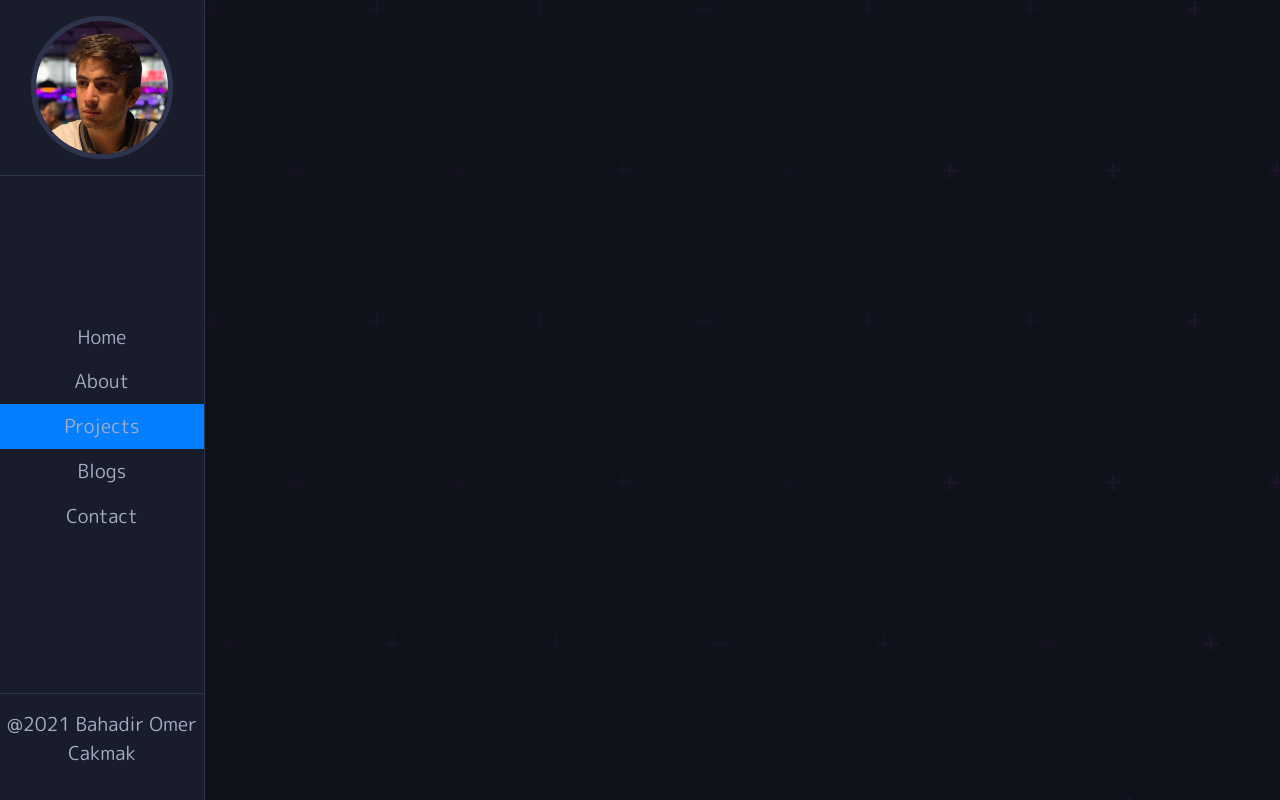
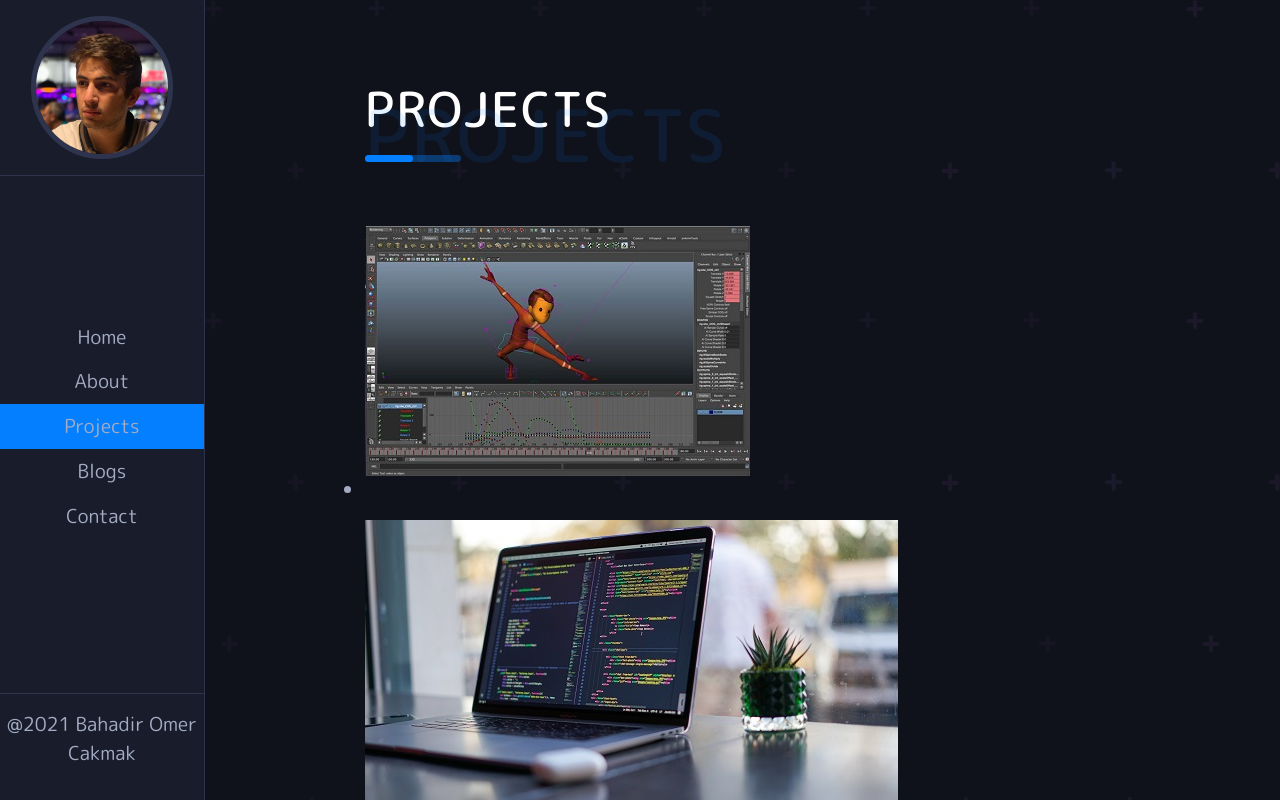
Before and after one commit to bomercakmak/my-portfolio-react, a React (Create React App) app: page /projects in a window 1280 px wide. Shown: the top 800 px of the page. Built offline with nearby package versions, Linux system fonts and the light colour scheme.

Commit message:
I added MenuItems component to create each menu item.

```diff
--- /dev/null
+++ b/src/Components/Categories.js
@@ -0,0 +1,11 @@
+import React from 'react'
+
+function Categories() {
+    return (
+        <div>
+
+        </div>
+    )
+}
+
+export default Categories
--- /dev/null
+++ b/src/Components/MenuItems.js
@@ -0,0 +1,25 @@
+import React from "react";
+
+function MenuItems({ menuItems }) {
+  return (
+    <div>
+      {menuItems.map((item) => {
+        return (
+          <div className="project" key={item.id}>
+            <div className="image-data">
+              <img src={item.image} alt="" />
+              <ul className="hover-items">
+                <li>
+                  <a href={item.link1}></a>
+                  <a href={item.link2}></a>
+                </li>
+              </ul>
+            </div>
+          </div>
+        );
+      })}
+    </div>
+  );
+}
+
+export default MenuItems;
--- a/src/Components/allProjects.js
+++ b/src/Components/allProjects.js
@@ -78,4 +78,4 @@ const projects = [
     }
 ]
 
-export default portfolios;
+export default projects;
--- a/src/Pages/ProjectsPage.js
+++ b/src/Pages/ProjectsPage.js
@@ -1,12 +1,23 @@
-import React from 'react'
+import React, {useState}from "react";
+import Title from "../Components/Title";
+import Categories from "../Components/Categories";
+import MenuItems from "../Components/MenuItems";
+import projects from "../Components/allProjects";
 
 function ProjectsPage() {
-    return (
-        <div className="ProjectPage">
-
-
-        </div>
-    )
+    const [categories, setCategories] = useState(null)
+    const [menuItems,setMenuItems] = useState(projects)
+  return (
+    <div className="ProjectPage">
+      <div className="title">
+        <Title title={"Projects"} span={"Projects"} />
+      </div>
+      <div className="projects">
+        <Categories />
+        <MenuItems menuItems={menuItems}/>
+      </div>
+    </div>
+  );
 }
 
-export default ProjectsPage
+export default ProjectsPage;
```
